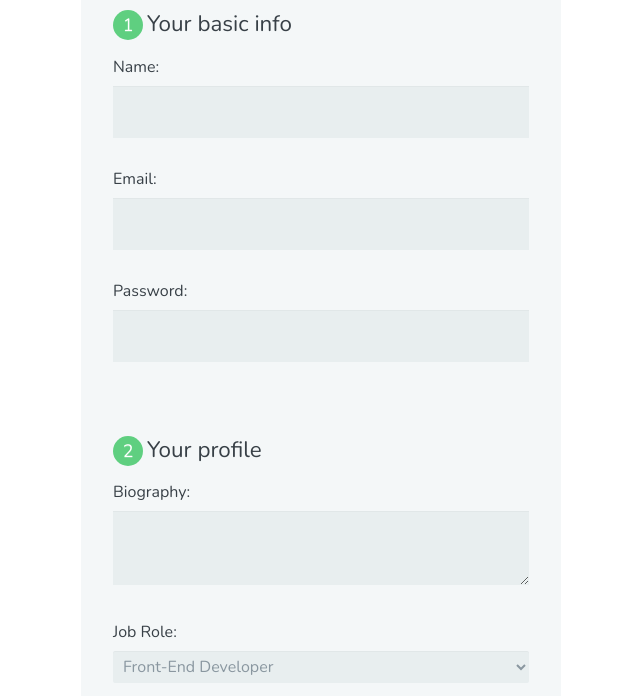
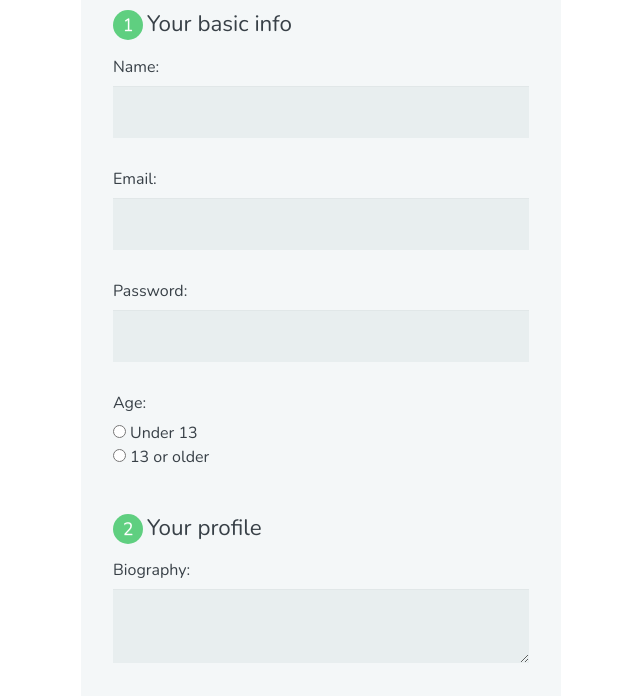
Before and after one commit to gerlinp/Overview-of-forms, a plain HTML site: page index.html in a window 1280 px wide. Shown: the part 85-781 px from the top of the page, without its empty margins (319-959 px from the left). Drawn offline with nearby package versions, Linux system fonts and the light colour scheme.

Commit message:
Radio buttons

```diff
--- a/index.html
+++ b/index.html
@@ -26,6 +26,12 @@
 
                 <label for="password">Password:</label>
                 <input type="password" id="password" name="user_password">
+
+                <label>Age:</label>
+
+                <input type="radio" id="under_13" value="under_13" name="user_age"><label for="under_13" class="light"></label>Under 13</label><br>
+                <input type="radio" id="over_13" value="over_13" name="user_age"><label for="over_13" class="light"></label>13 or older</label>
+
 
             </fieldset>
 
```
